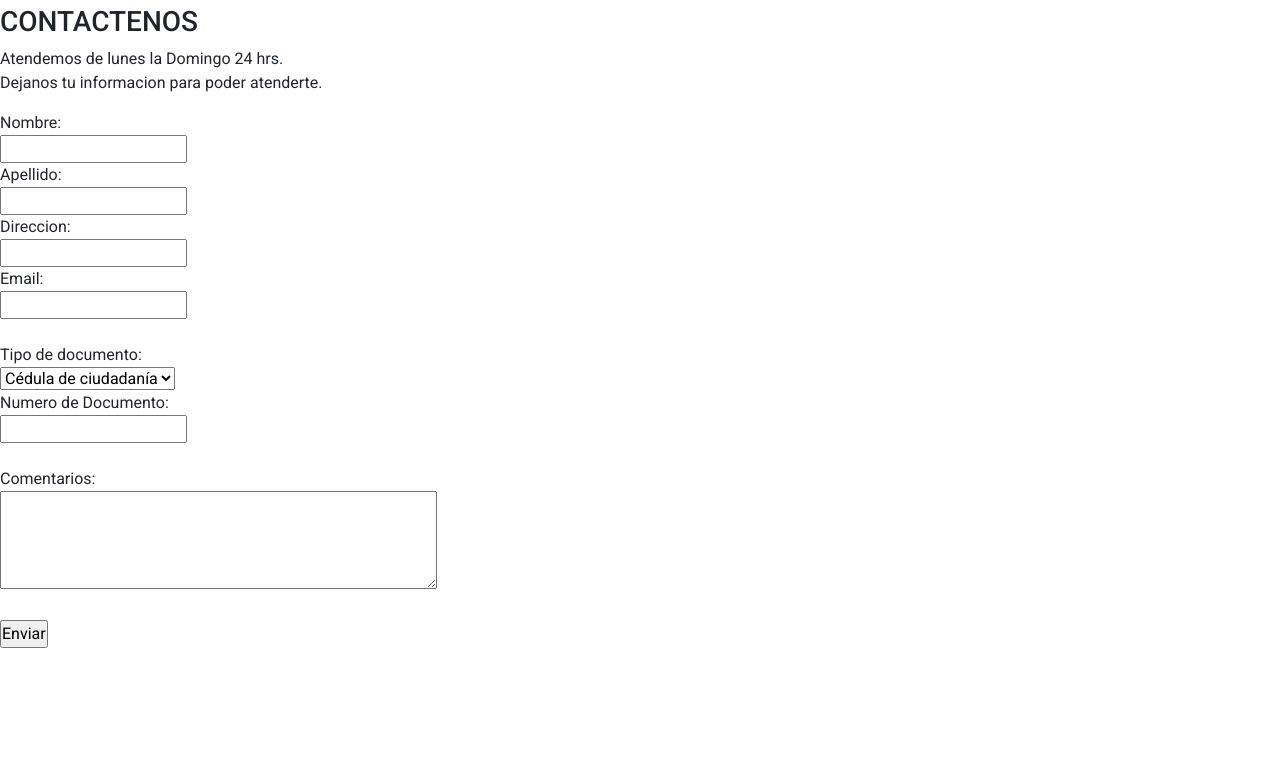
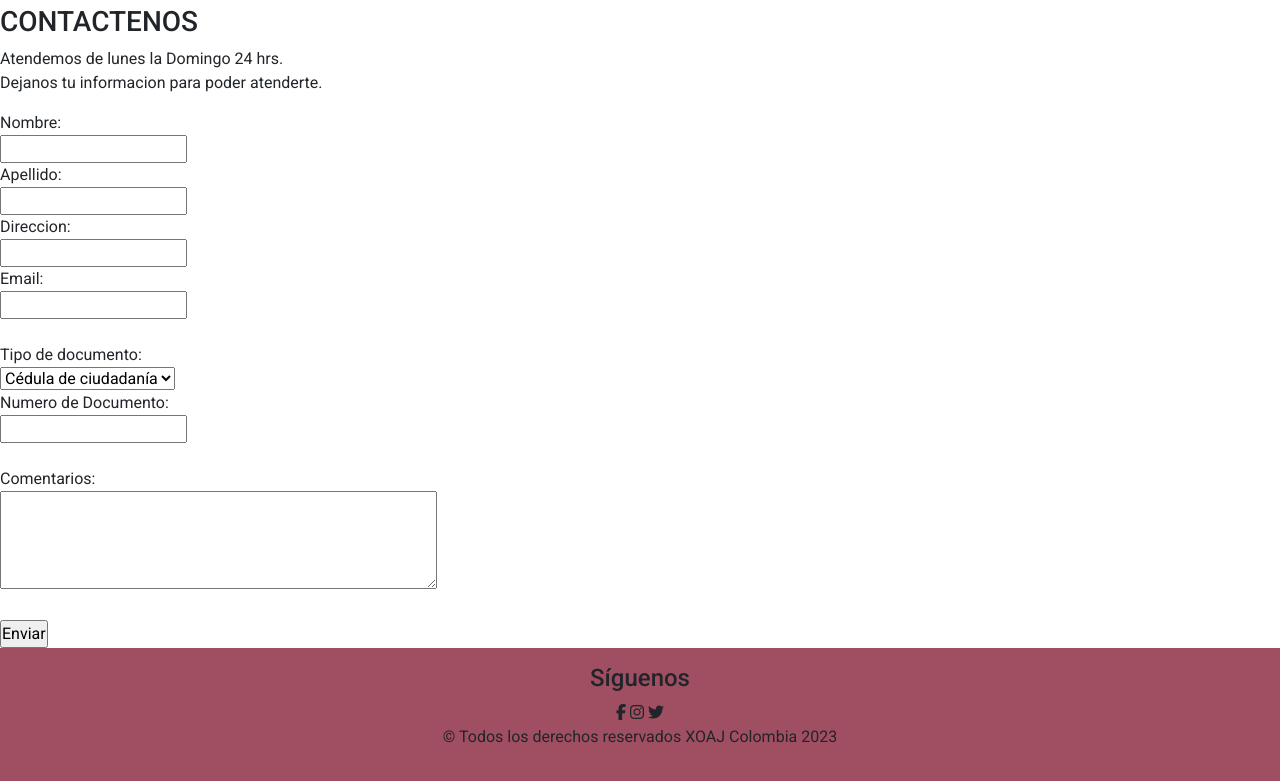
Before and after one commit to XimenaLargo96/Hackaton1-Generation, a plain HTML site: page index.html in a window 1280 px wide. Shown: the part 954-1735 px from the top of the page. Before the commit the page ends 1602 px from the top, so only its background shows below. Drawn offline with nearby package versions, Linux system fonts and the light colour scheme.

Commit message:
footer and icon

```diff
--- a/css/style.css
+++ b/css/style.css
@@ -18,3 +18,11 @@ height: 60vh;
   width: 100vw;
   height: 60vh;
 }
+
+footer {
+  background-color: var(--dark-pink);
+  padding: 1em 0;
+  text-align: center;
+  bottom: 0;
+  width: 100%;
+}
--- a/index.html
+++ b/index.html
@@ -4,6 +4,7 @@
     <meta charset="UTF-8">
     <meta name="viewport" content="width=device-width, initial-scale=1.0">
     <link rel="stylesheet" href="./css/style.css">
+    <link rel="icon" href="img/logo.png">
     <link
       rel="stylesheet"
       href="https://cdnjs.cloudflare.com/ajax/libs/font-awesome/6.5.1/css/all.min.css"
@@ -112,7 +113,11 @@
       </section>
     </main>
     <footer>
-
+      <h4>Síguenos</h4>
+            <i class="fa-brands fa-facebook-f"></i>
+            <i class="fa-brands fa-instagram"></i>
+            <i class="fa-brands fa-twitter"></i>
+        <p>&copy; Todos los derechos reservados XOAJ Colombia 2023</p>
     </footer>
     <script src="script.js"></script>
 </body>
```
